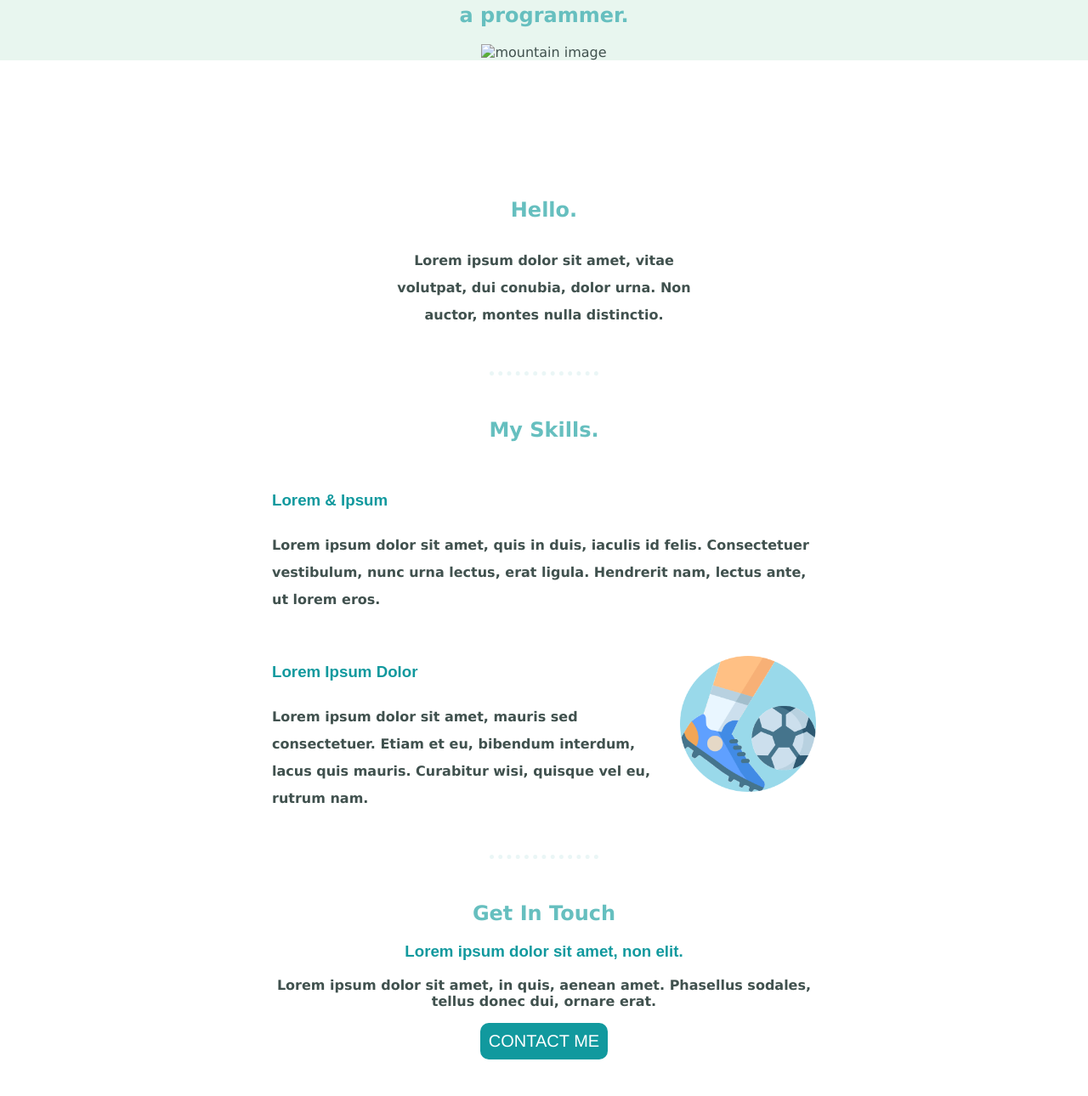
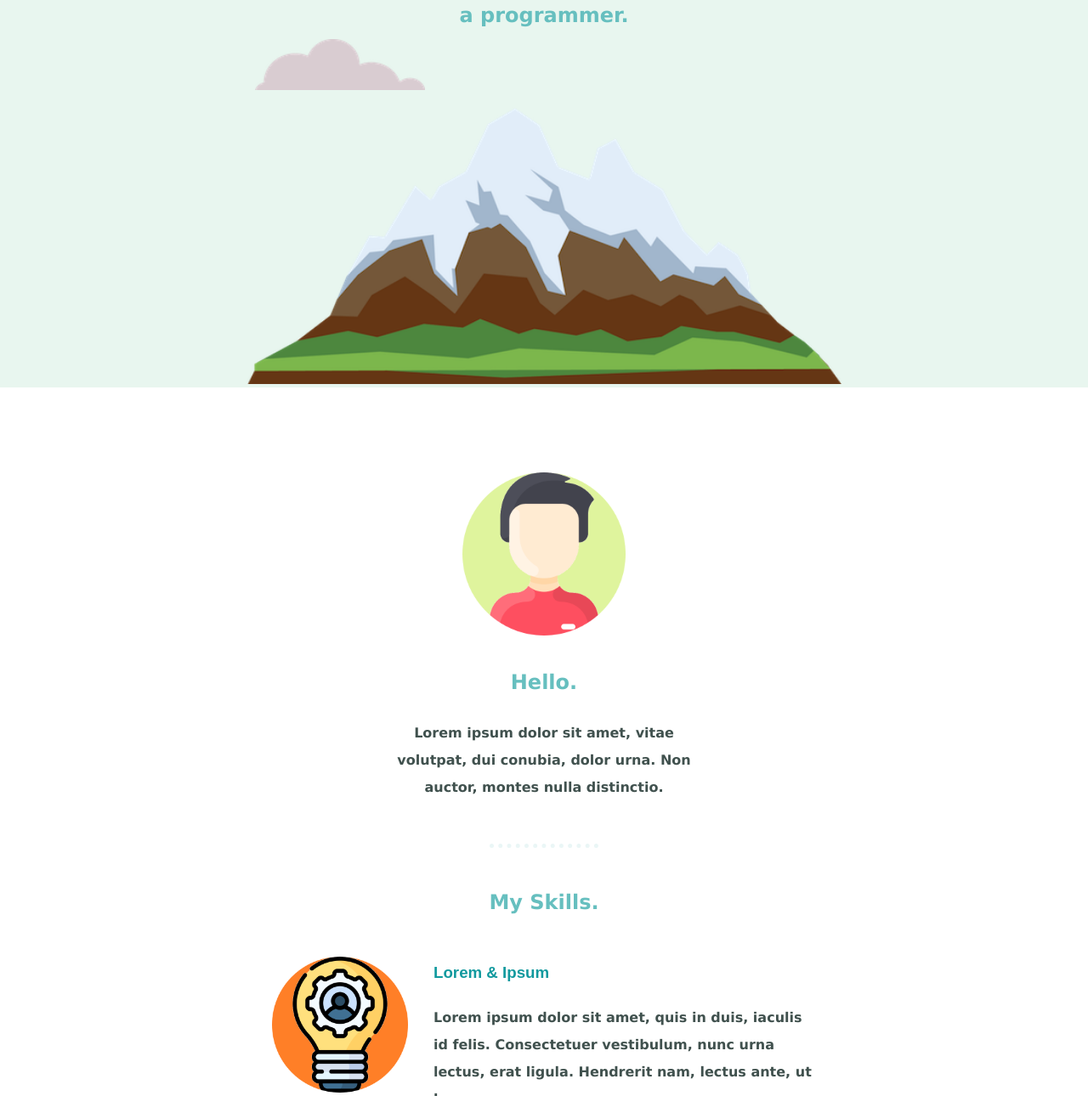
Before and after one commit to abhitosh1/mysite, a plain HTML site: page index.html in a window 1280 px wide. Shown: the part 298-1588 px from the top of the page at 85% size. Drawn offline with Linux system fonts and the light colour scheme; files whose address does not match are found by name; a web font is replaced by a local one.

Commit message:
Update index.html

```diff
--- a/index.html
+++ b/index.html
@@ -2,7 +2,7 @@
 <html>
     <head>
         <meta charset="utf-8">
-        <title>Abhi Service</title>
+        <title>Abhi</title>
         <link rel="stylesheet" href="styles.css">
         <link rel=icon href="favicon.ico">
 
@@ -21,15 +21,15 @@
     </head>
     <body>
         <div class="top-container">
-            <img class="top-cloud" src="images/cloud.png" alt="cloud image">
+            <img class="top-cloud" src="cloud.png" alt="cloud image">
             <h1>I'm Abhishek</h1>
             <p><h2>a programmer.</h2></p>
-            <img class="bottom-cloud" src="images/cloud.png" alt="cloud image">
-            <img class="mountain" src="images/mountain.png" alt="mountain image">
+            <img class="bottom-cloud" src="cloud.png" alt="cloud image">
+            <img class="mountain" src="mountain.png" alt="mountain image">
         </div>
         <div class="middle-container">
             <div class="profile">
-              <img class="profile-pic" src="images/profile 1.png" alt="">
+              <img class="profile-pic" src="profile 1.png" alt="">
               <h2>Hello.</h2>
               <p>Lorem ipsum dolor sit amet, vitae volutpat, dui conubia, dolor urna. Non auctor, montes nulla distinctio.</p>
             </div>
@@ -37,7 +37,7 @@
             <div class="skills">
               <h2>My Skills.</h2>
               <div class="skill-row">
-                <img class="skill" src="images/skill 1.png" alt="">
+                <img class="skill" src="skill 1.png" alt="">
                 <h3>Lorem & Ipsum</h3>
                 <p>Lorem ipsum dolor sit amet, quis in duis, iaculis id felis. Consectetuer vestibulum, nunc urna lectus, erat ligula. Hendrerit nam, lectus ante, ut lorem eros.</p>
               </div>
@@ -63,7 +63,7 @@
             <a class="footer-link" href="https://twitter.com/">Twitter</a>
             <a class="footer-link" href="https://www.appbrewery.co/">Website</a>
             </div>
-            <p>© 2021 Abhishek Toshniwal</p>
+            <p>© 2021 Abhishek Toshniwal @abhitosh.com</p>
           </div>
 
     </body>
```
